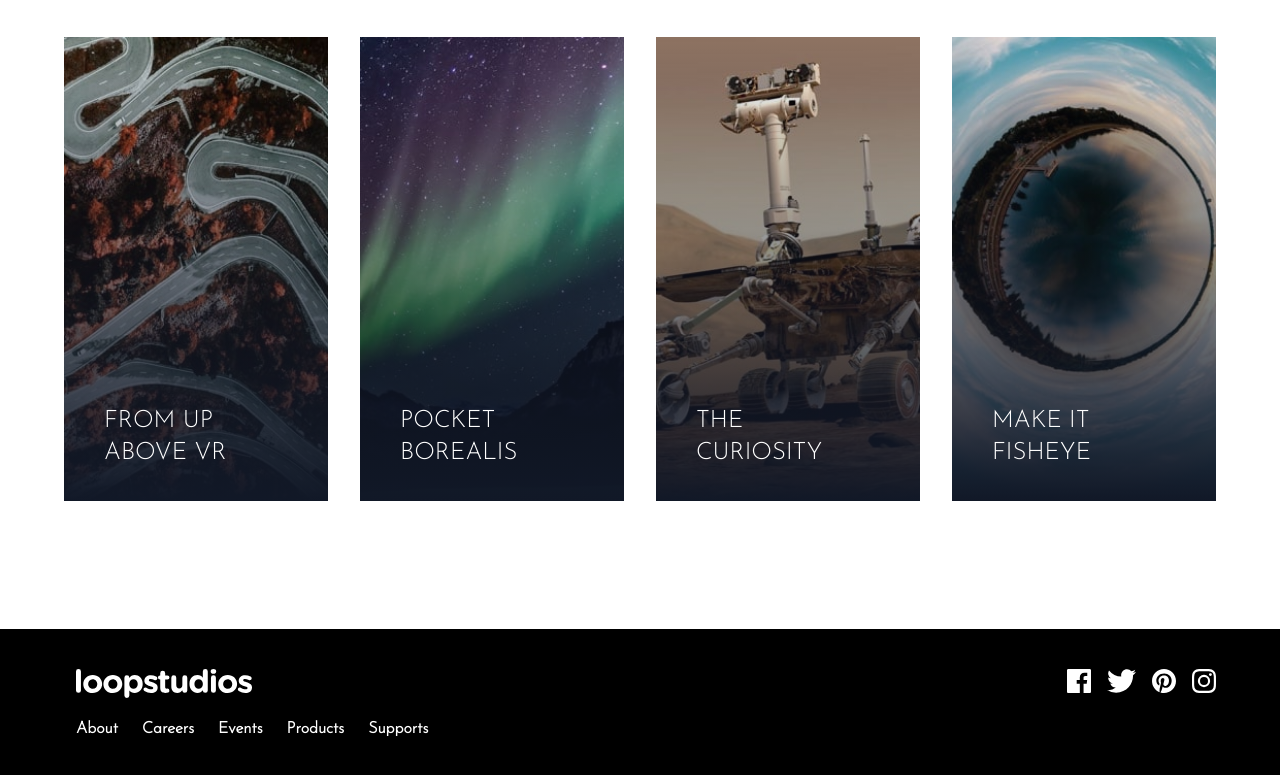
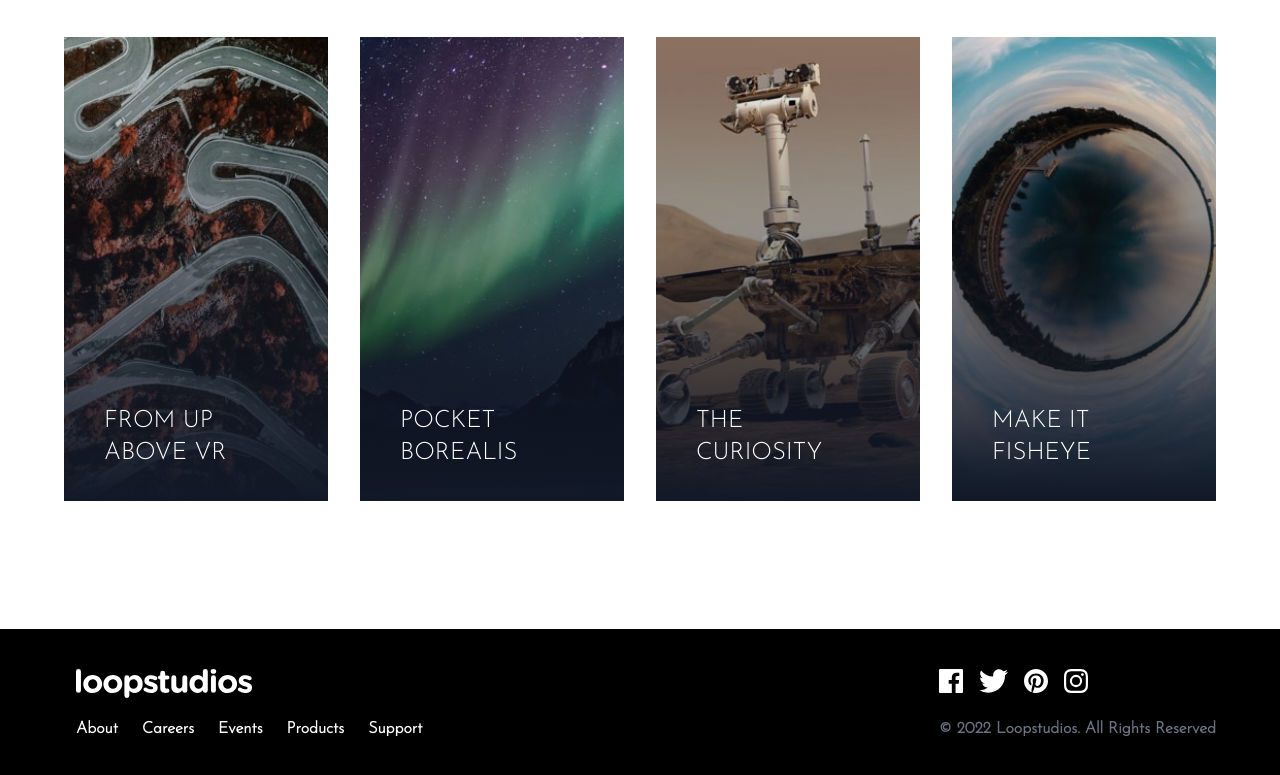
Before and after one commit to Armin-Fullstack/Loopstudios, a website: page index.html in a window 1280 px wide. Shown: the part 2007-2782 px from the top of the page. Drawn offline with Linux system fonts and the light colour scheme.

Commit message:
Feat: completed the footer

```diff
--- a/index.html
+++ b/index.html
@@ -351,7 +351,7 @@
                             <div class="group-hover:border-b group-hover:border-blue-50 mx-2"></div>
                         </li>
                         <li class="group h-10">
-                            <a href="#">Supports</a>
+                            <a href="#">Support</a>
                             <div class="group-hover:border-b group-hover:border-blue-50 mx-2"></div>
                         </li>
                     </ul>
@@ -374,6 +374,11 @@
                             <a href="#"><img src="Images/icon-instagram.svg" alt="Instagram" class="h-6"></a>
                         </div>
                     </div>
+
+                    <!-- copy  -->
+                    <p class="font-bold">&copy 2022 Loopstudios. All Rights Reserved</p>
+
+                    </div>
                 </div>
             </div>
         </div>
```
